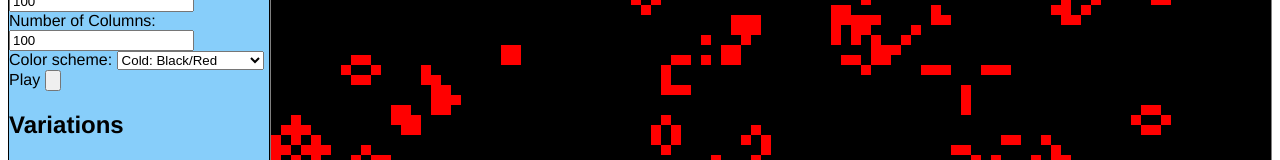
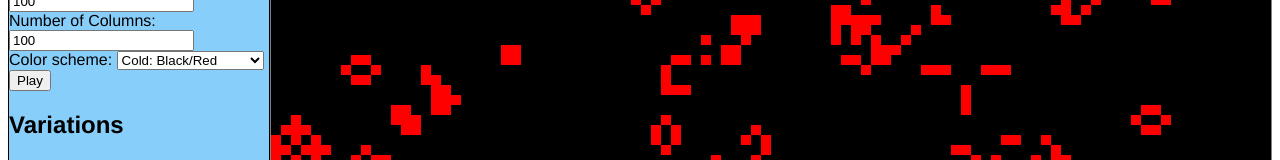
Before and after one commit to per-pro/Game-of-Life, a website built with webpack: page index.html in a window 1280 px wide. Shown: the part 254-414 px from the top of the page. Built offline with nearby package versions, Linux system fonts and the light colour scheme.

Commit message:
remove label for play button

```diff
--- a/index.html
+++ b/index.html
@@ -41,8 +41,7 @@
 
                 </select>
                 <br>
-                <label for="play">Play</label>
-                <input type="button">
+                <input type="button" value="Play">
                 <!-- add a play button to differentiate default simulation from changes -->
                 <br>
             </div>
```
